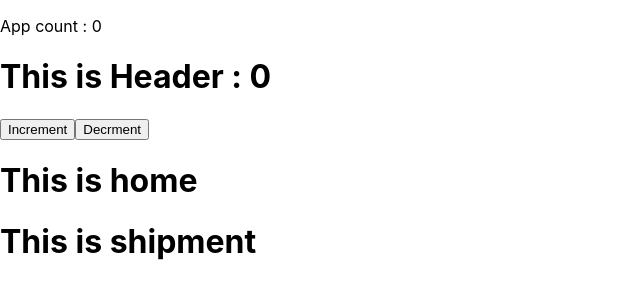
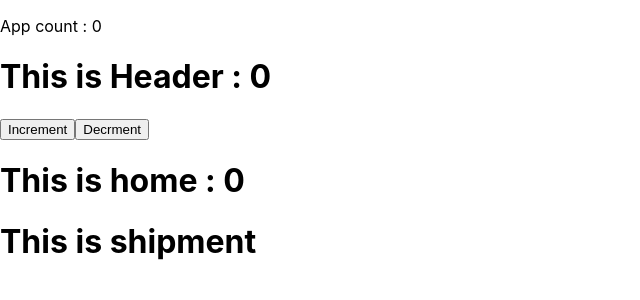
Before and after one commit to mimnets/my-scss-react, a React (Create React App) app: page / in a window 1280 px wide. Shown: the top 300 px of the page, without its empty margins (0-640 px from the left). Built offline with nearby package versions, Linux system fonts and the light colour scheme.

Commit message:
call the parent state value to home

```diff
--- a/src/App.js
+++ b/src/App.js
@@ -11,7 +11,7 @@ function App() {
     <div>
       <p>App count : {count}</p>
       <Header count = {count} setCount = {setCount}></Header>
-      <Home></Home>
+      <Home count={count}></Home>
       <Shipment></Shipment>
     </div>
   );
--- a/src/components/Home/Home.js
+++ b/src/components/Home/Home.js
@@ -1,9 +1,10 @@
 import React from 'react';
 
-const Home = () => {
+const Home = (props) => {
+    const {count} = props;
     return (
         <div>
-            <h1>This is  home</h1>
+            <h1>This is  home : {count}</h1>
         </div>
     );
 };
```
